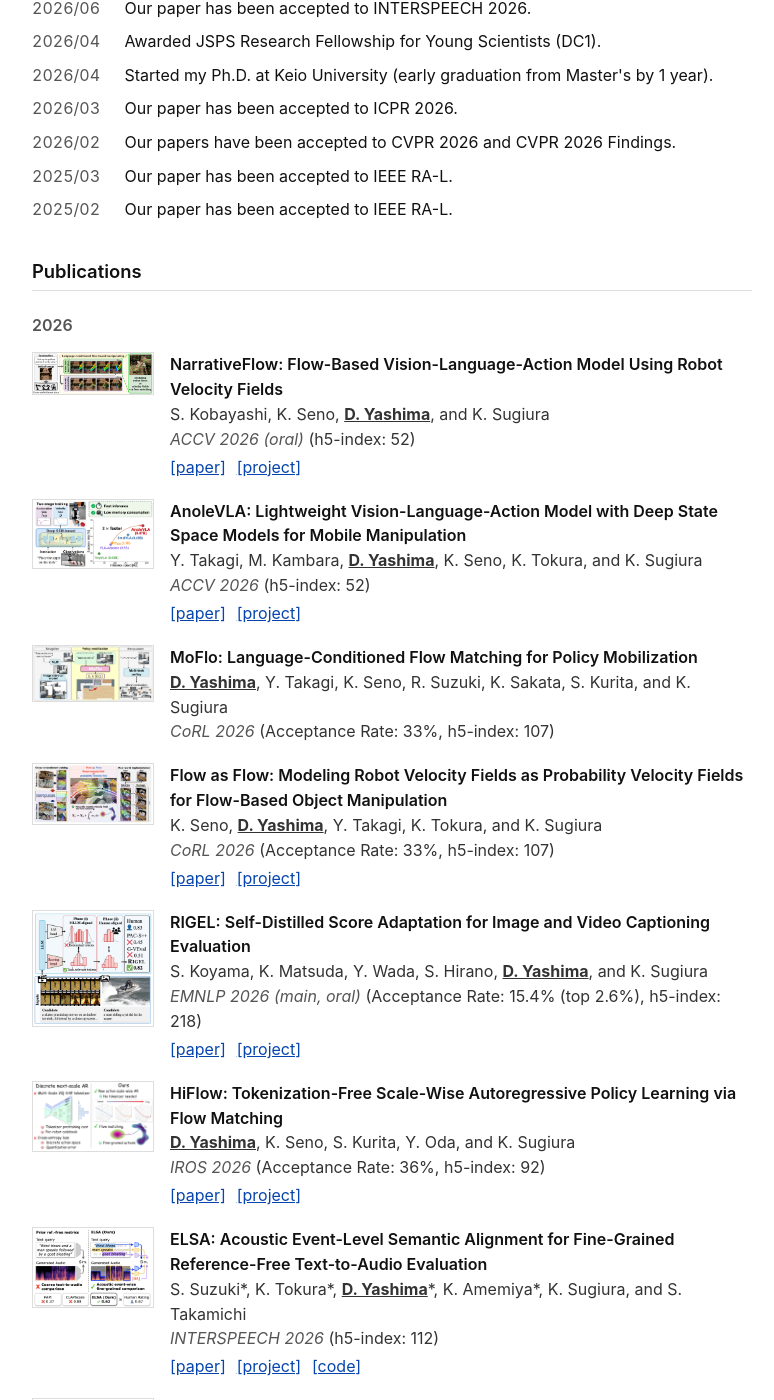
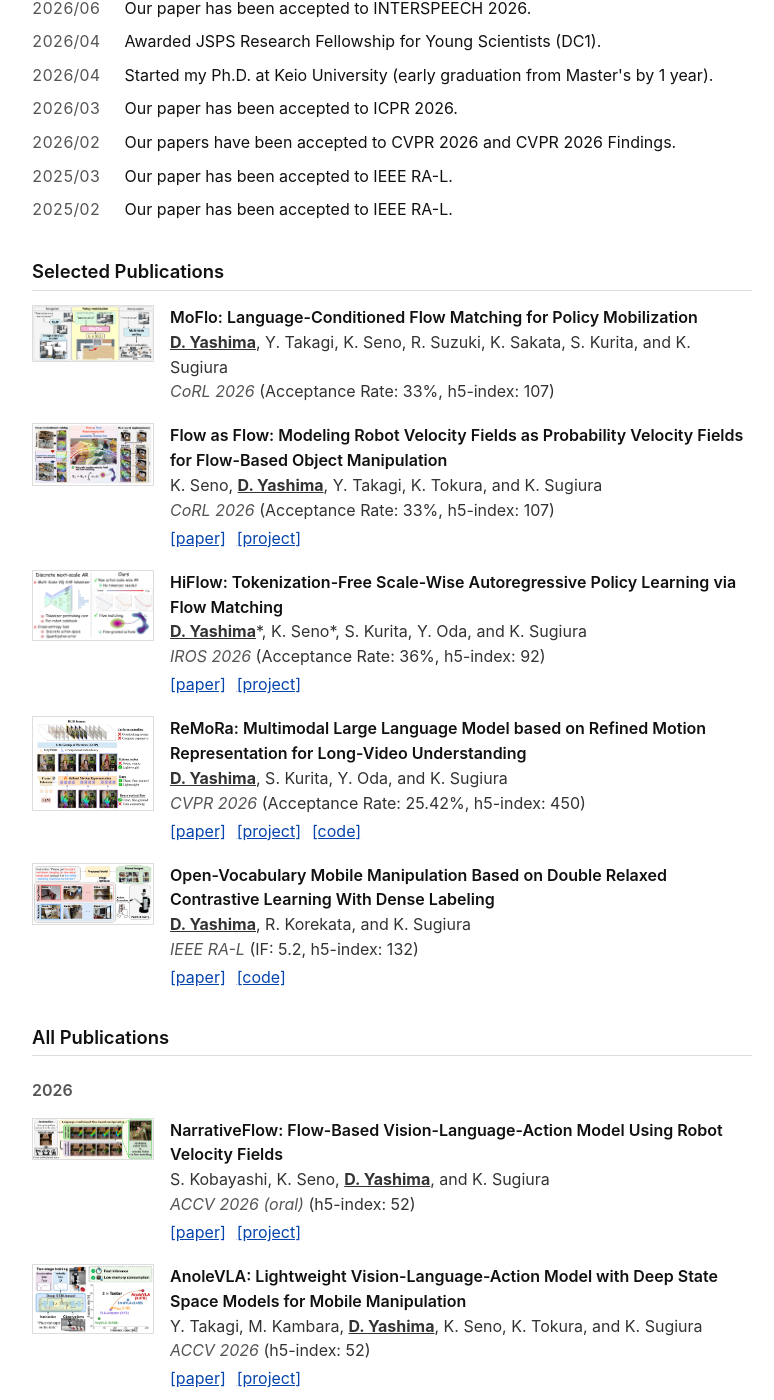
Before and after one commit to daichi1207/daichi1207.github.io, a Jekyll site: the page built from _pages/about.md, in a window 1280 px wide and 1400 px high, scrolled down 650 px. Shown: the whole window, without its empty margins (248-1022 px from the left). Built offline with Jekyll 4.4.1, drawn with Linux system fonts in a browser that asks for light colours; some of the changed text lies outside the part shown.

Commit message:
:sparkles: up

```diff
--- /dev/null
+++ b/_includes/pub-card.html
@@ -0,0 +1,28 @@
+  {% if post.id %}
+    {% assign pub_title = post.title | markdownify | remove: "<p>" | remove: "</p>" %}
+  {% else %}
+    {% assign pub_title = post.title %}
+  {% endif %}
+<div class="pub">
+  {% if post.thumbnail %}
+    <div class="pub-thumb">
+      <img src="{% if post.thumbnail contains '://' %}{{ post.thumbnail }}{% else %}{{ post.thumbnail | prepend: '/images/' | prepend: base_path }}{% endif %}" alt="{{ pub_title | strip_html }}">
+    </div>
+  {% endif %}
+  <div class="pub-body">
+    <div class="pub-title">{{ pub_title }}</div>
+    {% if post.authors %}<div class="pub-authors">{{ post.authors }}</div>{% endif %}
+    {% if post.venue %}<div class="pub-venue"><em>{{ post.venue }}</em>{% if post.venue_info %} ({{ post.venue_info }}){% endif %}</div>{% endif %}
+    {% if post.paperurl or post.projecturl or post.codeurl or post.dataseturl or post.blogposturl or post.slidesurl or post.bibtexurl %}
+      <div class="pub-links">
+        {% if post.paperurl %}<a href="{{ post.paperurl }}">[paper]</a>{% endif %}
+        {% if post.projecturl %}<a href="{{ post.projecturl }}">[project]</a>{% endif %}
+        {% if post.codeurl %}<a href="{{ post.codeurl }}">[code]</a>{% endif %}
+        {% if post.dataseturl %}<a href="{{ post.dataseturl }}">[dataset]</a>{% endif %}
+        {% if post.blogposturl %}<a href="{{ post.blogposturl }}">[blog]</a>{% endif %}
+        {% if post.slidesurl %}<a href="{{ post.slidesurl }}">[slides]</a>{% endif %}
+        {% if post.bibtexurl %}<a href="{{ post.bibtexurl }}">[bibtex]</a>{% endif %}
+      </div>
+    {% endif %}
+  </div>
+</div>
--- a/_pages/about.md
+++ b/_pages/about.md
@@ -38,9 +38,16 @@ My research focuses on robot learning, aiming to develop general-purpose policie
 </ul>
 </div>
 
-<h2 id="publications">Publications</h2>
+<h2 id="selected-publications">Selected Publications</h2>
 
 {% include base_path %}
+{% assign selected_pubs = site.publications | where: "selected", true | sort: "date" | reverse %}
+{% for post in selected_pubs %}
+{% include pub-card.html %}
+{% endfor %}
+
+<h2 id="publications">All Publications</h2>
+
 {% assign all_pubs = site.publications | sort: "date" | reverse %}
 {% assign current_year = "" %}
 {% for post in all_pubs %}
@@ -51,34 +58,7 @@ My research focuses on robot learning, aiming to develop general-purpose policie
 <h3 class="year-heading">{{ year }}</h3>
     {% assign current_year = year %}
   {% endif %}
-  {% if post.id %}
-    {% assign pub_title = post.title | markdownify | remove: "<p>" | remove: "</p>" %}
-  {% else %}
-    {% assign pub_title = post.title %}
-  {% endif %}
-<div class="pub">
-  {% if post.thumbnail %}
-    <div class="pub-thumb">
-      <img src="{% if post.thumbnail contains '://' %}{{ post.thumbnail }}{% else %}{{ post.thumbnail | prepend: '/images/' | prepend: base_path }}{% endif %}" alt="{{ pub_title | strip_html }}">
-    </div>
-  {% endif %}
-  <div class="pub-body">
-    <div class="pub-title">{{ pub_title }}</div>
-    {% if post.authors %}<div class="pub-authors">{{ post.authors }}</div>{% endif %}
-    {% if post.venue %}<div class="pub-venue"><em>{{ post.venue }}</em>{% if post.venue_info %} ({{ post.venue_info }}){% endif %}</div>{% endif %}
-    {% if post.paperurl or post.projecturl or post.codeurl or post.dataseturl or post.blogposturl or post.slidesurl or post.bibtexurl %}
-      <div class="pub-links">
-        {% if post.paperurl %}<a href="{{ post.paperurl }}">[paper]</a>{% endif %}
-        {% if post.projecturl %}<a href="{{ post.projecturl }}">[project]</a>{% endif %}
-        {% if post.codeurl %}<a href="{{ post.codeurl }}">[code]</a>{% endif %}
-        {% if post.dataseturl %}<a href="{{ post.dataseturl }}">[dataset]</a>{% endif %}
-        {% if post.blogposturl %}<a href="{{ post.blogposturl }}">[blog]</a>{% endif %}
-        {% if post.slidesurl %}<a href="{{ post.slidesurl }}">[slides]</a>{% endif %}
-        {% if post.bibtexurl %}<a href="{{ post.bibtexurl }}">[bibtex]</a>{% endif %}
-      </div>
-    {% endif %}
-  </div>
-</div>
+{% include pub-card.html %}
 {% endfor %}
 
 <h2 id="experience">Experience</h2>
@@ -123,6 +103,9 @@ My research focuses on robot learning, aiming to develop general-purpose policie
 
 <h2 id="service">Academic Service</h2>
 
+<h3>Workshop Co-Organizer</h3>
+  <a href="https://eccv2026-limit-workshop.limitlab.xyz/">LIMIT Workshop</a> at ECCV 2026
+
 <h3>Reviewer</h3>
   ARR, ACCV, CoRL, NeurIPS
 
```
Also changed, not shown: _publications/senoCoRL26.md (+1 -0 lines), _publications/yashimaCoRL26.md (+1 -0 lines), _publications/yashimaarXiv26.md (+3 -2 lines), 1 other file.
